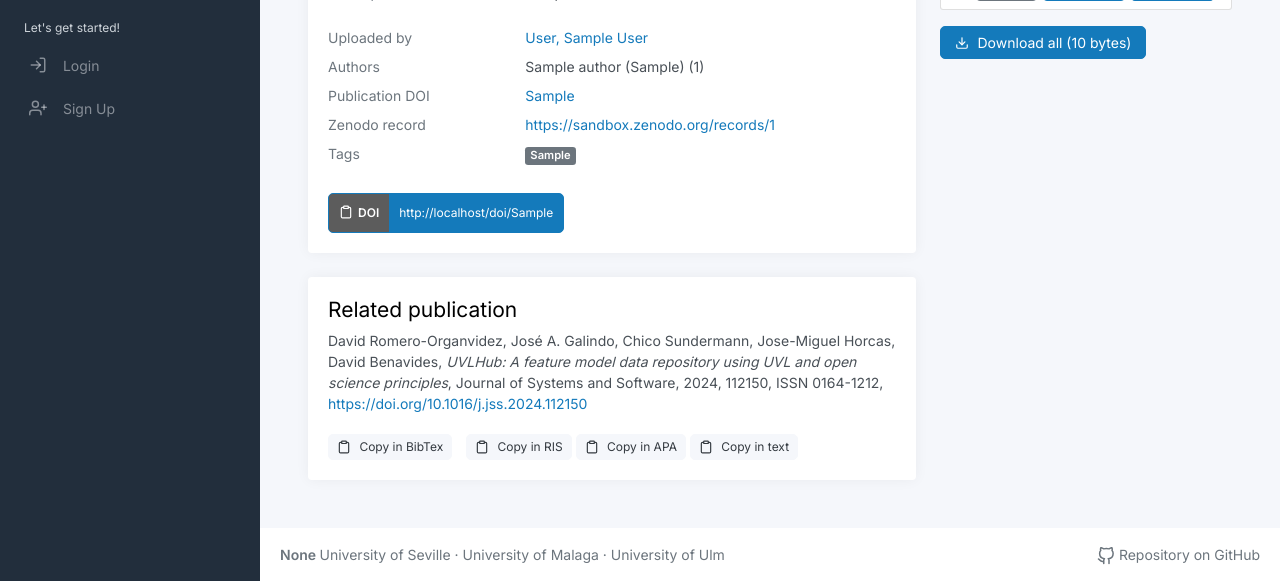
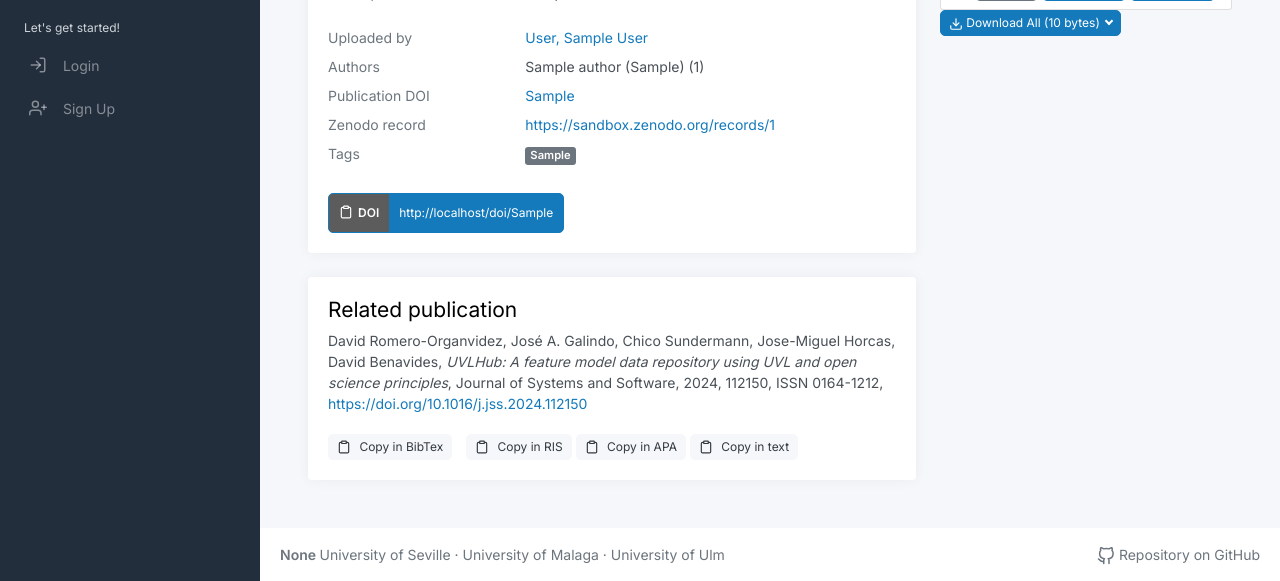
Before and after one commit to ch0cohub/choco-hub-2, a Flask app: template app/modules/dataset/templates/dataset/view_dataset.html in a window 1280 px wide. Shown: the part 273-854 px from the top of the page. Run offline with Flask 3, Linux system fonts and the light colour scheme; the template is opened without the code that fills it: values that come from a table or form of the project are taken from there, others are empty; tables that the repository leaves empty hold one stand-in row (values such as "Sample post"); parts of the project's set-up code (start-up, migrations or seed data) failed here and were passed over; some libraries are stand-ins or nearby versions.

Commit message:
feat: Descargar en diferentes formatos, añadido el botón desplegable para descargar un dataset completo en diferentes formatos

```diff
--- a/app/modules/dataset/templates/dataset/view_dataset.html
+++ b/app/modules/dataset/templates/dataset/view_dataset.html
@@ -326,10 +326,25 @@
 
 
 
-        <a href="/dataset/download/{{ dataset.id }}" class="btn btn-primary mt-3" style="border-radius: 5px;">
-            <i data-feather="download" class="center-button-icon"></i>
-            Download all ({{ dataset.get_file_total_size_for_human() }})
-        </a>
+        <div class="btn-group" role="group">
+            <button id="btnGroupDropExportFolder" type="button" class="btn btn-primary btn-sm dropdown-toggle" data-bs-toggle="dropdown" aria-expanded="false" style="border-radius: 5px;">
+                <i data-feather="download"></i> Download All ({{dataset.get_file_total_size_for_human()}})
+            </button>
+            <ul class="dropdown-menu" aria-labelledby="btnGroupDropExportFolder">
+
+                <li>
+                    <a class="dropdown-item" href="{{ url_for('dataset.download_dataset', dataset_id=dataset.id) }}">
+                        UVL
+                    </a>
+                </li>
+                <li>
+                    <a class="dropdown-item" href="{{ url_for('flamapy.download_glencoe_dataset', dataset_id=dataset.id) }}">
+                        GLENCOE
+                    </a>
+                </li>
+            </ul>
+        </div>
+
     </div>
 
 </div>
```
